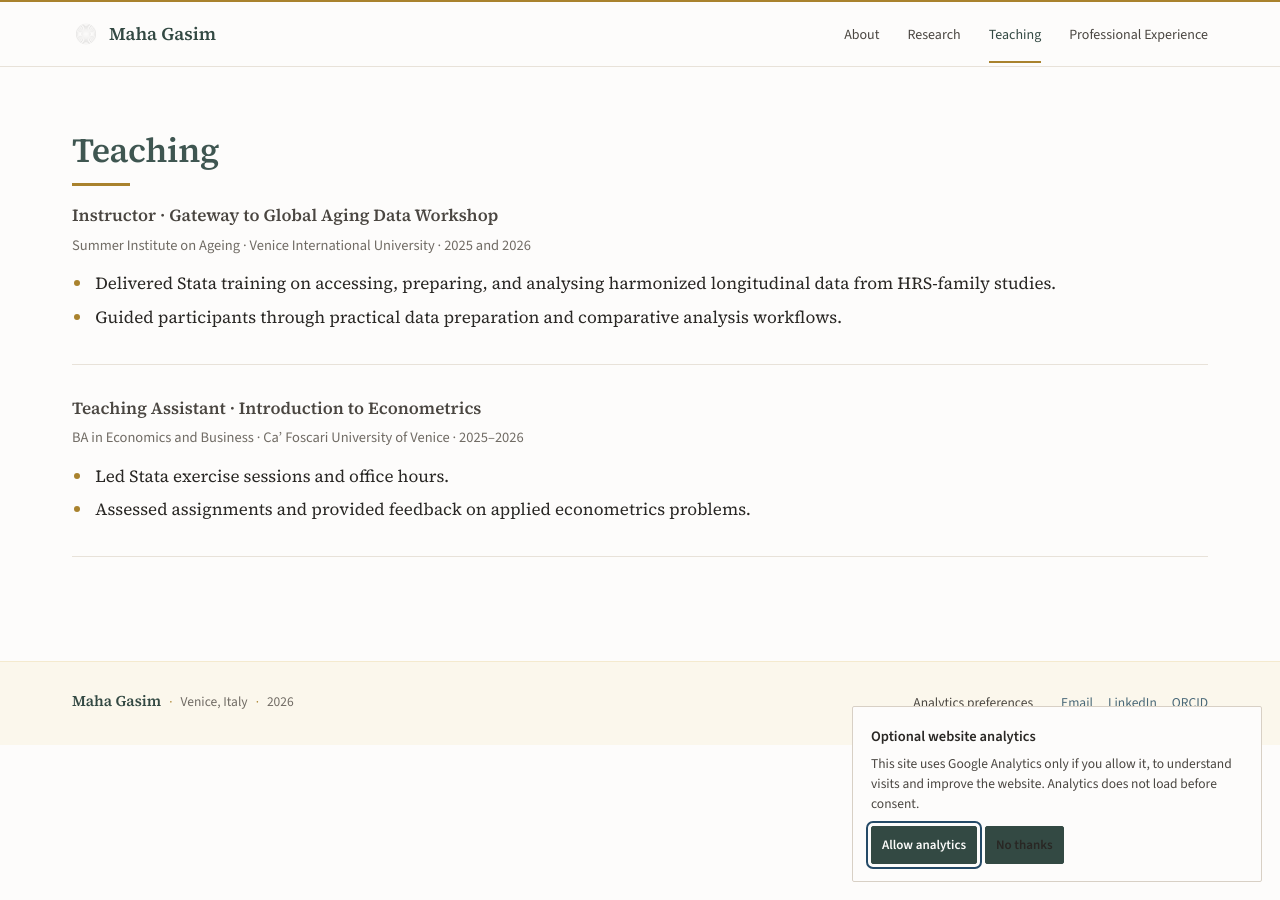
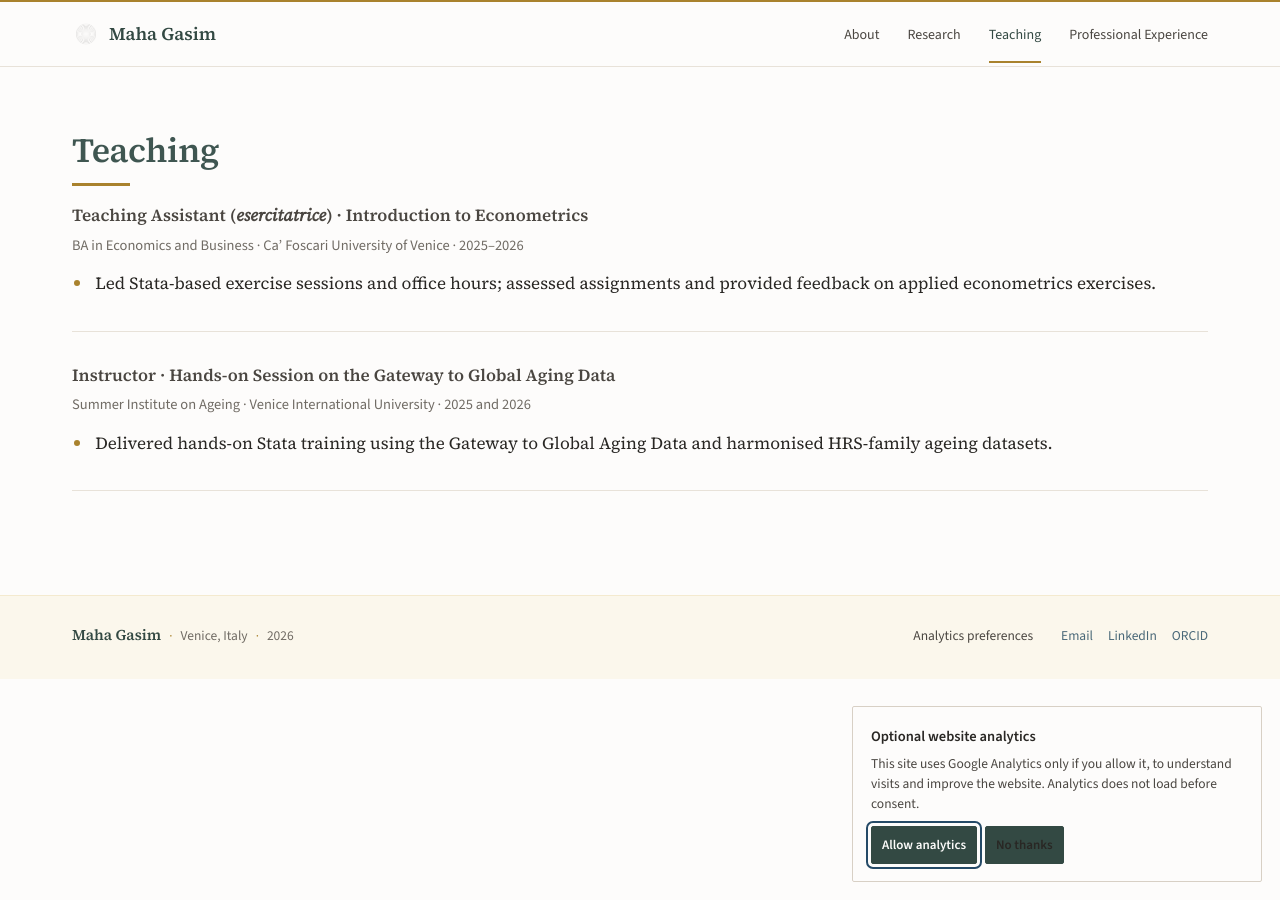
Before and after one commit to mahagasim/mahagasim.github.io, a Jekyll site: the page built from teaching.md, in a window 1280 px wide. Built offline with Jekyll 4.4.1, drawn with Linux system fonts in a browser that asks for light colours.

Commit message:
Align Teaching page with current academic CV

```diff
--- a/teaching.md
+++ b/teaching.md
@@ -1,25 +1,23 @@
 ---
 layout: default
 title: Teaching
-description: Teaching experience in econometrics, Stata, and harmonized ageing data.
+description: Teaching experience in econometrics, Stata, and harmonised HRS-family ageing data.
 ---
 
 # Teaching
 
 <div class="entry">
-  <h3>Instructor · Gateway to Global Aging Data Workshop</h3>
-  <p class="entry-meta">Summer Institute on Ageing · Venice International University · 2025 and 2026</p>
+  <h3>Teaching Assistant (<em>esercitatrice</em>) · Introduction to Econometrics</h3>
+  <p class="entry-meta">BA in Economics and Business · Ca’ Foscari University of Venice · 2025–2026</p>
   <ul>
-    <li>Delivered Stata training on accessing, preparing, and analysing harmonized longitudinal data from HRS-family studies.</li>
-    <li>Guided participants through practical data preparation and comparative analysis workflows.</li>
+    <li>Led Stata-based exercise sessions and office hours; assessed assignments and provided feedback on applied econometrics exercises.</li>
   </ul>
 </div>
 
 <div class="entry">
-  <h3>Teaching Assistant · Introduction to Econometrics</h3>
-  <p class="entry-meta">BA in Economics and Business · Ca’ Foscari University of Venice · 2025–2026</p>
+  <h3>Instructor · Hands-on Session on the Gateway to Global Aging Data</h3>
+  <p class="entry-meta">Summer Institute on Ageing · Venice International University · 2025 and 2026</p>
   <ul>
-    <li>Led Stata exercise sessions and office hours.</li>
-    <li>Assessed assignments and provided feedback on applied econometrics problems.</li>
+    <li>Delivered hands-on Stata training using the Gateway to Global Aging Data and harmonised HRS-family ageing datasets.</li>
   </ul>
 </div>
```
